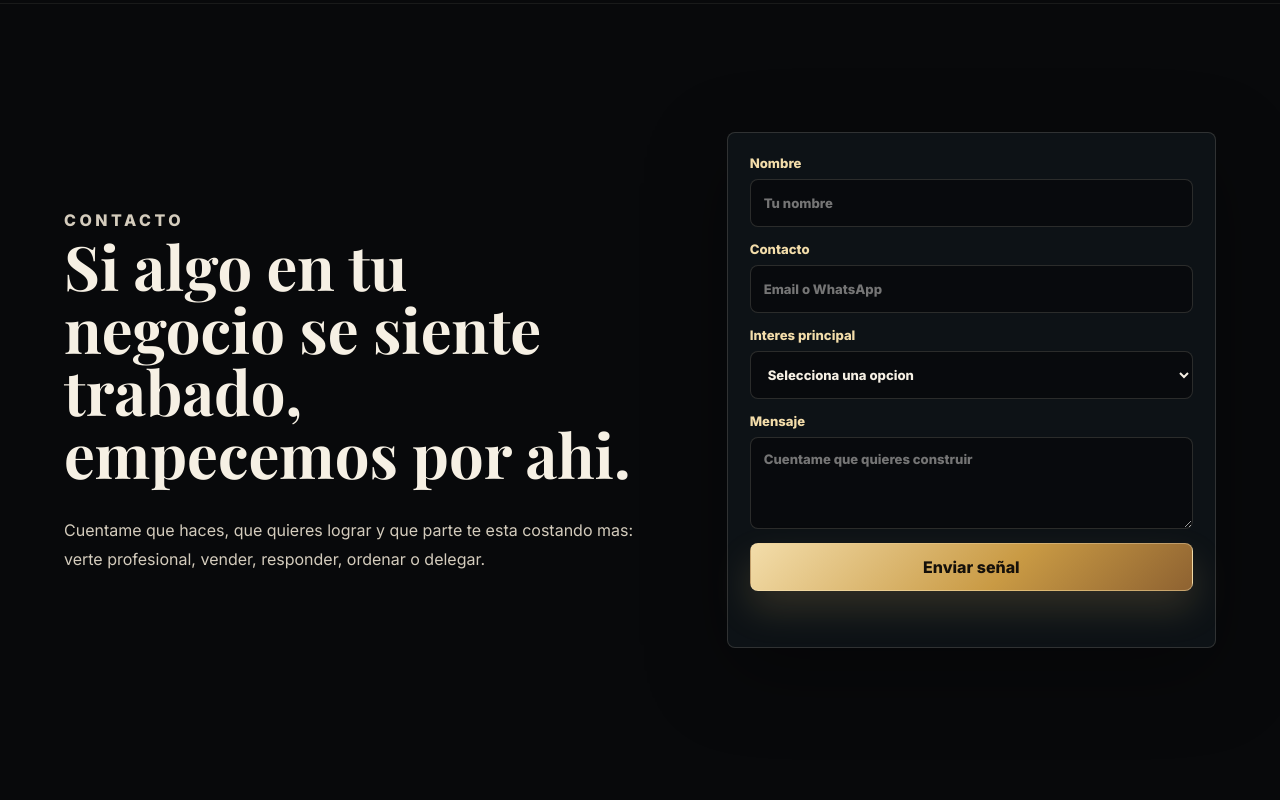
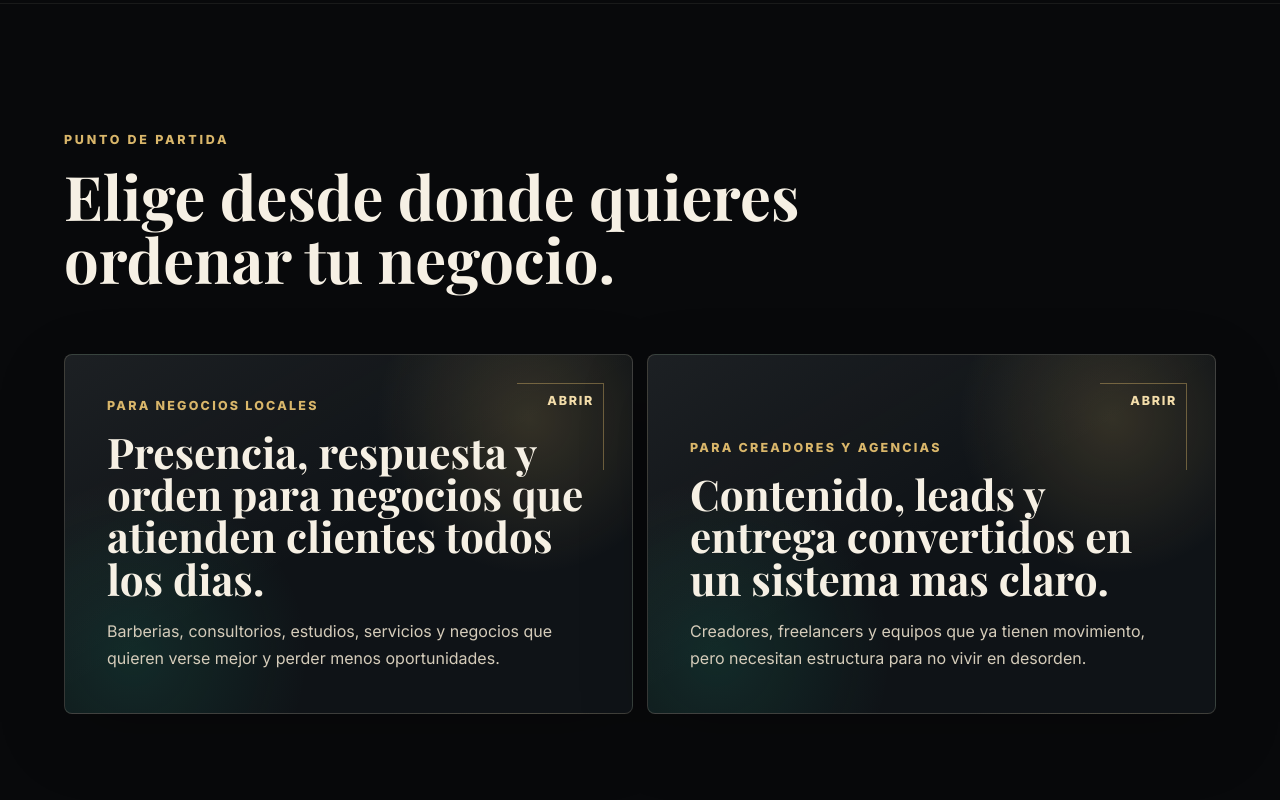
Before and after one commit to Ramonrojo10/karmaops-business-web, a website: page web/index.html in a window 1280 px wide. Shown: the part 5160-5960 px from the top of the page. Before the commit the page ends 5936 px from the top, so only its background shows below. Drawn offline with nearby package versions, Linux system fonts and the light colour scheme.

Commit message:
Add home pathways to internal landings

```diff
--- a/web/index.html
+++ b/web/index.html
@@ -204,6 +204,25 @@
           </div>
         </section>
 
+        <section class="pathways-section" aria-labelledby="pathways-title">
+          <div class="section-heading story-heading" data-reveal>
+            <p class="eyebrow">Punto de partida</p>
+            <h2 id="pathways-title">Elige desde donde quieres ordenar tu negocio.</h2>
+          </div>
+          <div class="pathway-grid">
+            <a class="pathway-card" href="/negocios-locales" data-reveal>
+              <span>Para negocios locales</span>
+              <h3>Presencia, respuesta y orden para negocios que atienden clientes todos los dias.</h3>
+              <p>Barberias, consultorios, estudios, servicios y negocios que quieren verse mejor y perder menos oportunidades.</p>
+            </a>
+            <a class="pathway-card" href="/creadores-agencias" data-reveal>
+              <span>Para creadores y agencias</span>
+              <h3>Contenido, leads y entrega convertidos en un sistema mas claro.</h3>
+              <p>Creadores, freelancers y equipos que ya tienen movimiento, pero necesitan estructura para no vivir en desorden.</p>
+            </a>
+          </div>
+        </section>
+
         <section class="contact-section" id="contacto" aria-labelledby="contact-title">
           <div class="contact-copy" data-reveal>
             <p class="eyebrow">Contacto</p>
--- a/web/styles.css
+++ b/web/styles.css
@@ -458,6 +458,7 @@ h1 span {
 .process-section,
 .showcase-section,
 .portfolio-section,
+.pathways-section,
 .contact-section {
   padding: clamp(72px, 10vw, 132px) clamp(18px, 5vw, 72px);
   border-top: 1px solid rgba(230, 220, 196, 0.08);
@@ -676,6 +677,89 @@ h1 span {
   margin-top: 28px;
   padding-left: 18px;
   border-left: 1px solid rgba(217, 182, 106, 0.48);
+}
+
+.pathway-grid {
+  display: grid;
+  grid-template-columns: repeat(2, minmax(0, 1fr));
+  gap: 14px;
+}
+
+.pathway-card {
+  position: relative;
+  min-height: 360px;
+  display: flex;
+  flex-direction: column;
+  justify-content: flex-end;
+  overflow: hidden;
+  padding: clamp(24px, 3.4vw, 42px);
+  border: 1px solid rgba(230, 220, 196, 0.18);
+  border-radius: var(--radius);
+  background:
+    radial-gradient(circle at 82% 18%, rgba(217, 182, 106, 0.18), transparent 28%),
+    radial-gradient(circle at 12% 84%, rgba(45, 212, 168, 0.12), transparent 30%),
+    linear-gradient(150deg, rgba(246, 240, 228, 0.06), transparent 50%),
+    #0f1317;
+  box-shadow: 0 22px 70px rgba(0, 0, 0, 0.18);
+  transition: transform 220ms ease, border-color 220ms ease, background 220ms ease;
+}
+
+.pathway-card::before {
+  position: absolute;
+  top: 28px;
+  right: 28px;
+  width: 86px;
+  height: 86px;
+  content: "";
+  border-top: 1px solid rgba(217, 182, 106, 0.42);
+  border-right: 1px solid rgba(217, 182, 106, 0.42);
+}
+
+.pathway-card::after {
+  position: absolute;
+  top: 38px;
+  right: 38px;
+  content: "Abrir";
+  color: var(--gold-soft);
+  font-size: 0.78rem;
+  font-weight: 800;
+  letter-spacing: 0.14em;
+  text-transform: uppercase;
+}
+
+.pathway-card:hover {
+  transform: translateY(-5px);
+  border-color: rgba(217, 182, 106, 0.44);
+  background:
+    radial-gradient(circle at 82% 18%, rgba(217, 182, 106, 0.24), transparent 30%),
+    radial-gradient(circle at 12% 84%, rgba(45, 212, 168, 0.16), transparent 30%),
+    linear-gradient(150deg, rgba(246, 240, 228, 0.08), transparent 50%),
+    #10151a;
+}
+
+.pathway-card span {
+  display: block;
+  margin-bottom: 18px;
+  color: var(--gold);
+  font-size: 0.78rem;
+  font-weight: 800;
+  letter-spacing: 0.18em;
+  text-transform: uppercase;
+}
+
+.pathway-card h3 {
+  max-width: 760px;
+  margin-bottom: 18px;
+  font-family: var(--font-serif);
+  font-size: clamp(2rem, 3.3vw, 4rem);
+  line-height: 1;
+}
+
+.pathway-card p {
+  max-width: 640px;
+  margin-bottom: 0;
+  color: #d5ccba;
+  line-height: 1.68;
 }
 
 .capability-grid {
@@ -970,6 +1054,10 @@ h1 span {
     grid-template-columns: 1fr;
   }
 
+  .pathway-grid {
+    grid-template-columns: 1fr;
+  }
+
   .truth-strip {
     grid-template-columns: 1fr;
   }
```
